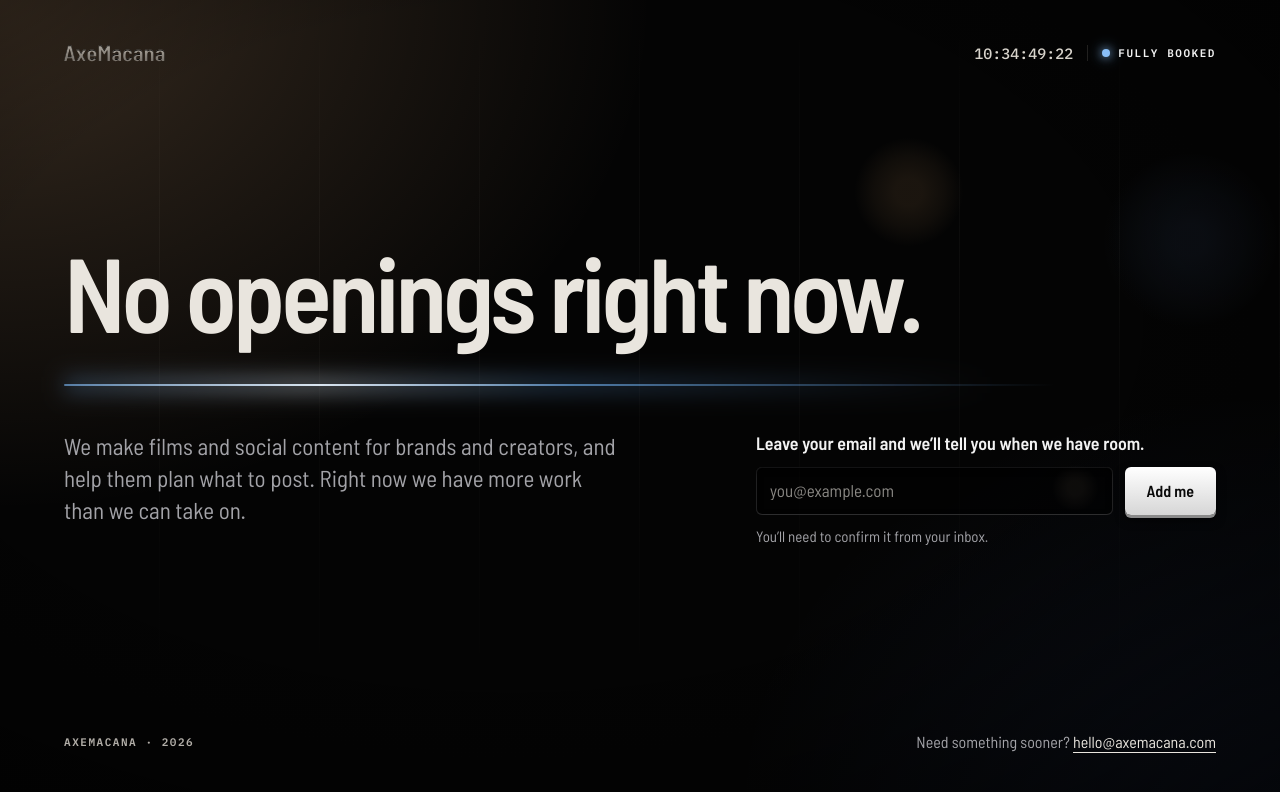
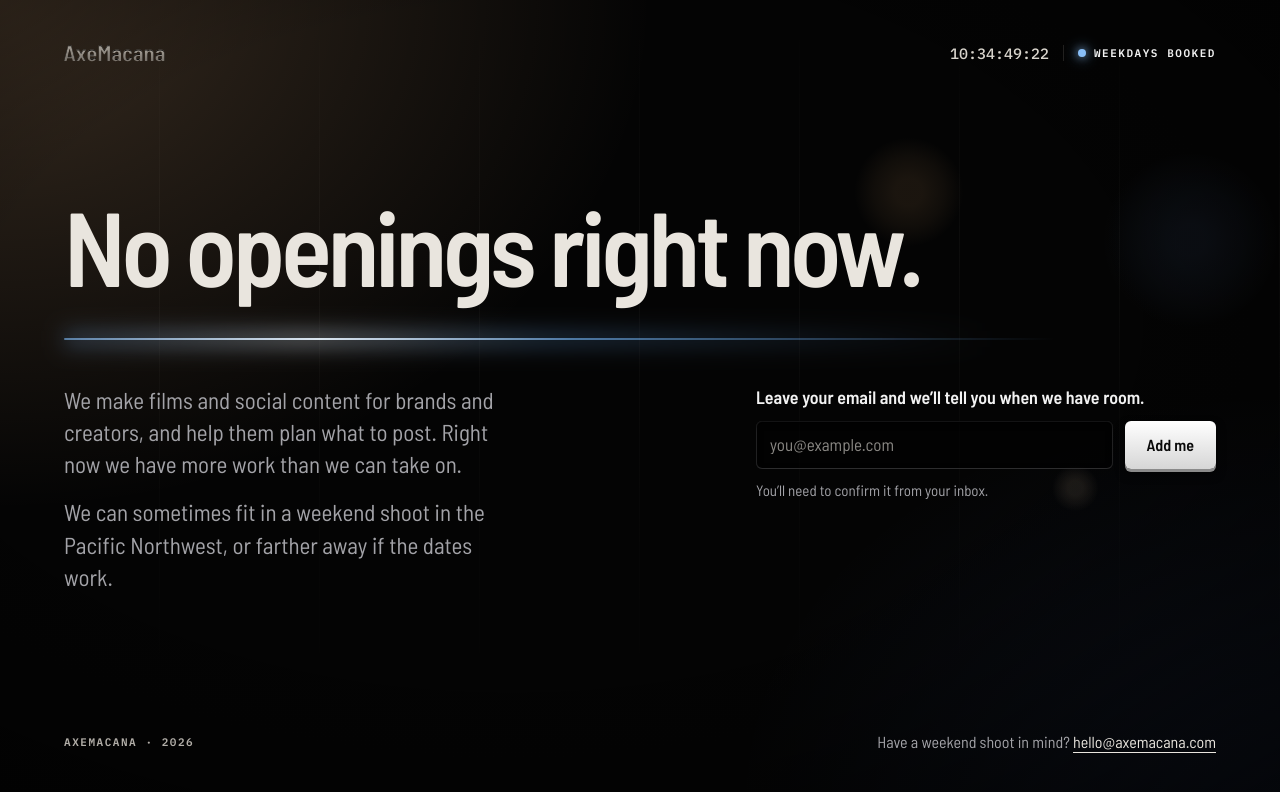
Before and after one commit to whereiszack/axemacana-site, a plain HTML site: page index.html in a window 1280 px wide. Drawn offline with Linux system fonts and the light colour scheme.

Commit message:
Landing page: hint at weekend shoots in the Pacific Northwest
The founder wants the page to say that weekend shoots are possible, locally
or farther away, when schedules allow, while weekdays stay full.

- Status light: "Weekdays booked" (was "Fully booked").
- A second paragraph about weekend shoots; both paragraphs now sit in one
  .copy column so they stack instead of splitting into flex columns.
- Footer: "Have a weekend shoot in mind?" before the email address.
- Meta description mentions weekend shoots.

Checked locally at 1024 and 375 px: no horizontal scroll.

Co-Authored-By: Claude Opus 5.5 <noreply@anthropic.com>

```diff
--- a/index.html
+++ b/index.html
@@ -5,7 +5,7 @@
 <meta name="theme-color" content="#040404">
 <meta name="viewport" content="width=device-width,initial-scale=1">
 <title>Axe Macana</title>
-<meta name="description" content="Axe Macana makes films and social content for brands and creators. No openings right now.">
+<meta name="description" content="Axe Macana makes films and social content for brands and creators. No openings right now. Weekend shoots in the Pacific Northwest when the dates work.">
 <link rel="preconnect" href="https://fonts.googleapis.com">
 <link rel="preconnect" href="https://fonts.gstatic.com" crossorigin>
 <link href="https://fonts.googleapis.com/css2?family=Barlow+Semi+Condensed:wght@400;600&family=IBM+Plex+Mono:wght@500;600&display=swap" rel="stylesheet">
@@ -55,7 +55,9 @@ h1{margin:0;max-width:11.5em;font-size:clamp(44px,8.2vw,124px);line-height:.92;f
 .glow .line{inset:0;border-radius:2px;background:linear-gradient(90deg,rgba(110,180,255,.6),rgba(225,240,255,.95) 22%,rgba(110,180,255,.6) 44%,transparent 86%)}
 .glow .haze{left:0;right:20%;top:-8px;height:18px;filter:blur(10px);opacity:.35;background:linear-gradient(90deg,rgba(110,180,255,.6),rgba(225,240,255,.95) 26%,rgba(110,180,255,.6) 52%,transparent)}
 .lower{display:flex;flex-wrap:wrap;align-items:flex-start;justify-content:space-between;gap:28px 64px}
-.lower p{margin:0;flex:1 1 300px;max-width:24em;font-size:clamp(19px,1.8vw,23px);line-height:1.4;color:var(--sub)}
+.copy{flex:1 1 300px;max-width:24em}
+.copy p{margin:0;font-size:clamp(19px,1.8vw,23px);line-height:1.4;color:var(--sub)}
+.copy p+p{margin-top:.7em}
 
 form{flex:1 1 340px;max-width:460px;display:flex;flex-direction:column;gap:10px}
 form label{font-weight:600;font-size:18px}
@@ -105,7 +107,7 @@ function gcReady(){function go(){goatcounter.count();goatcounter.bind_events();
   <img class="wordmark" src="wordmark.svg" width="280" height="64" alt="Axe Macana">
   <div class="state">
     <span class="tc" id="tc" aria-hidden="true"></span>
-    <span class="working"><span class="dot live"></span><span class="lbl">Fully booked</span></span>
+    <span class="working"><span class="dot live"></span><span class="lbl">Weekdays booked</span></span>
   </div>
 </header>
 
@@ -113,7 +115,10 @@ function gcReady(){function go(){goatcounter.count();goatcounter.bind_events();
   <h1>No openings right now.</h1>
   <div class="glow" aria-hidden="true"><span class="line live"></span><span class="haze live"></span></div>
   <div class="lower">
+    <div class="copy">
     <p>We make films and social content for brands and creators, and help them plan what to post. Right now we have more work than we can take on.</p>
+    <p>We can sometimes fit in a weekend shoot in the Pacific Northwest, or farther away if the dates work.</p>
+    </div>
     <form id="signup" action="https://app.kit.com/forms/10152137/subscriptions" method="post" accept-charset="UTF-8">
       <label for="email">Leave your email and we’ll tell you when we have room.</label>
       <div class="row">
@@ -128,7 +133,7 @@ function gcReady(){function go(){goatcounter.count();goatcounter.bind_events();
 
 <footer>
   <span class="lbl">AxeMacana · 2026</span>
-  <p>Need something sooner? <a href="mailto:hello@axemacana.com">hello@axemacana.com</a></p>
+  <p>Have a weekend shoot in mind? <a href="mailto:hello@axemacana.com">hello@axemacana.com</a></p>
 </footer>
 </div>
 <script>
```
